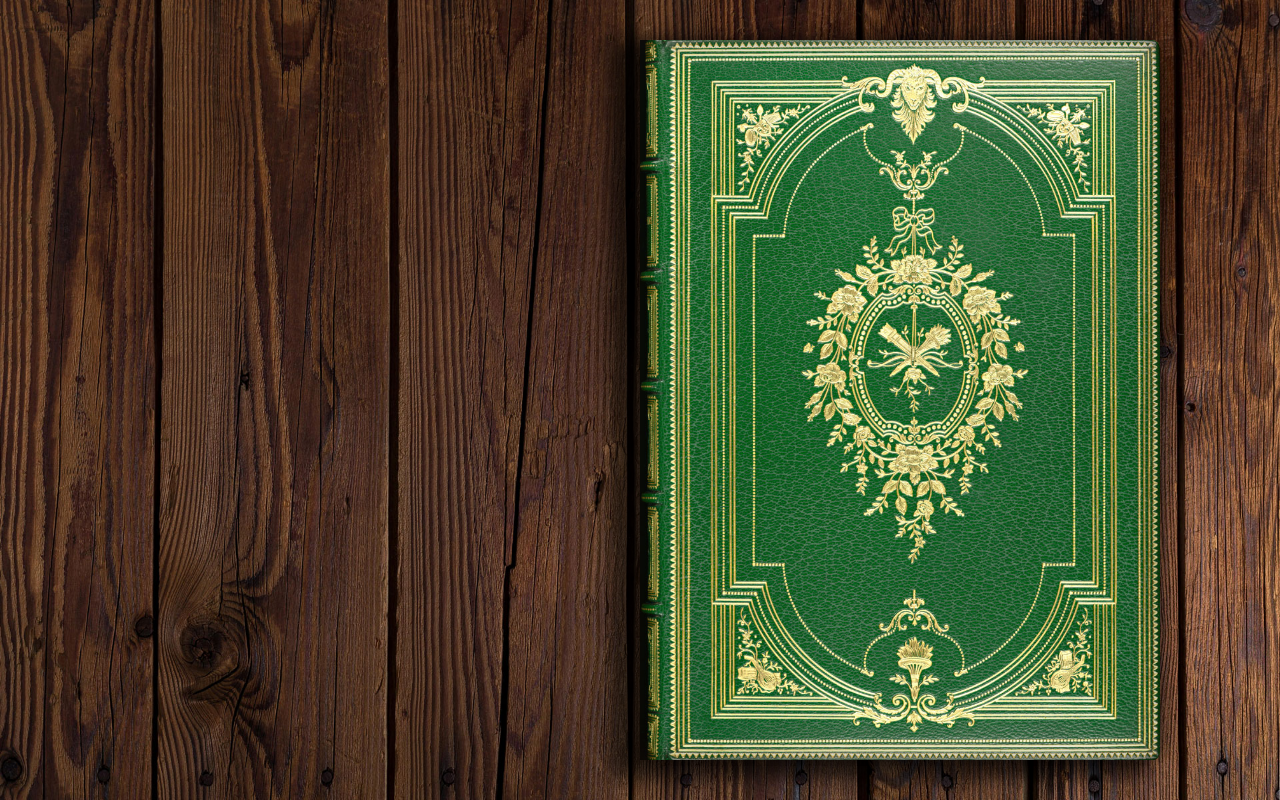
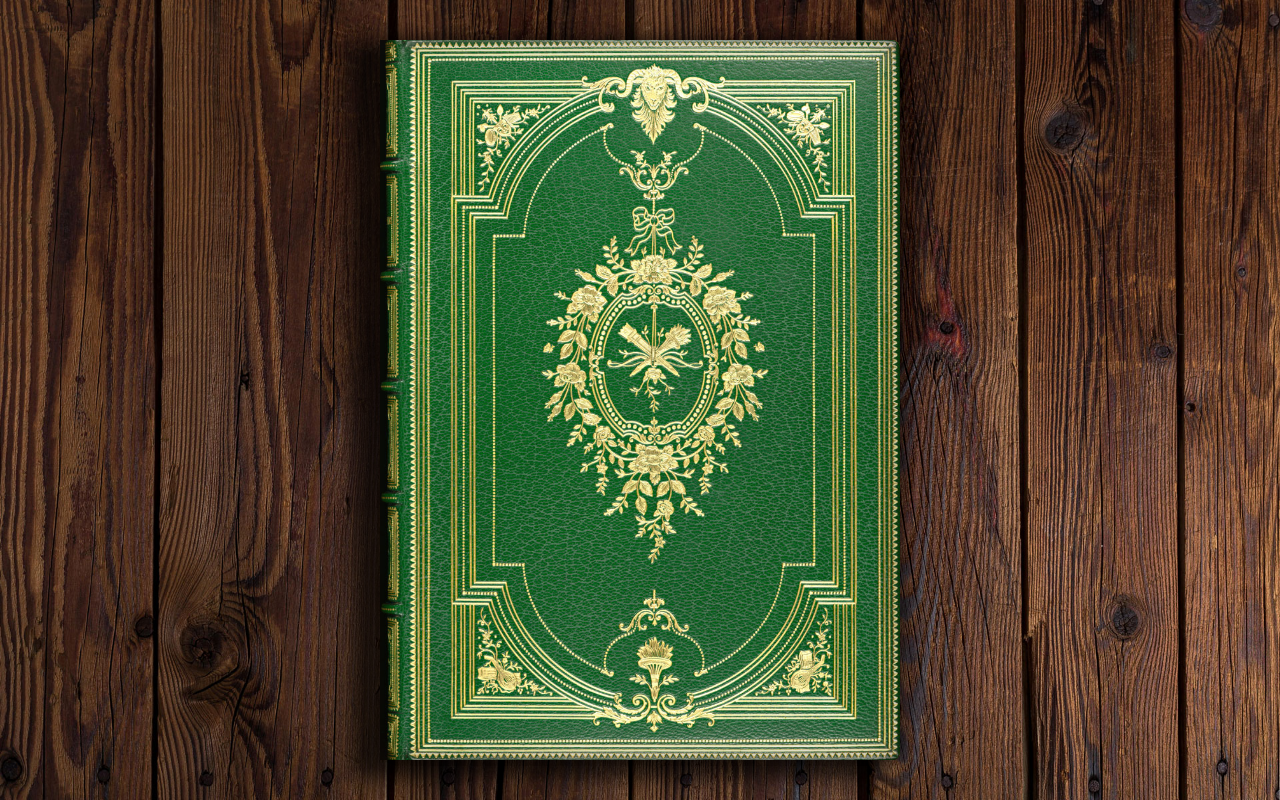
Before and after one commit to rhenoa24/Ultimania, an Angular app: page / in a window 1280 px wide. Built offline with nearby package versions, Linux system fonts and the light colour scheme.

Commit message:
Tracks first and last page now

```diff
--- a/src/app/flipbook/flipbook.component.html
+++ b/src/app/flipbook/flipbook.component.html
@@ -7,8 +7,9 @@
                  [Cover]="page.cover"
                  [FrontCover]="page.frontCover"
                  [style.zIndex]="zIndices[i]"
-                 (isFlippedChanged)="handleFlip(i)"
-                 [isCentered]="this.isCentered">
+                 (isFlippedChanged)="handleFlip(i, $event)"
+                 [onFirstPage]="this.onFirstPage"
+                 [onLastPage]="this.onLastPage">
       </flip-page>
     </div>
   </div>
--- a/src/app/flipbook/flipbook.component.ts
+++ b/src/app/flipbook/flipbook.component.ts
@@ -9,6 +9,8 @@ import { Component, OnInit } from '@angular/core';
 export class FlipbookComponent implements OnInit {
   pages: { front?: string; back?: string; cover?: string; frontCover?: boolean }[] = [];
   zIndices: number[] = [];
+
+  flippedStates: boolean[] = [];
 
   ngOnInit(): void {
     // Define your pages
@@ -33,22 +35,40 @@ export class FlipbookComponent implements OnInit {
 
   isCooldown = false;
 
-  handleFlip(pageIndex: number): void {
+  handleFlip(pageIndex: number, isFlipped: boolean): void {
     if (this.isCooldown) return;
 
     // Start cooldown
     this.isCooldown = true;
     setTimeout(() => {
       this.isCooldown = false;
-    },500);
+    }, 500);
 
     // Immediately update z-index
     const highestZIndex = Math.max(...this.zIndices);
     this.zIndices[pageIndex] = highestZIndex + 1;
+
+    this.flippedStates[pageIndex] = isFlipped;
+    this.checkAllPagesFlipped();
+
+    //console.log(this.flippedStates);
   }
 
-  isCentered = false;
+  onFirstPage = true;
+  onLastPage = false;
 
+  // Helper method to check if all pages are flipped
+  checkAllPagesFlipped(): void {
+    this.onFirstPage = false;
+    this.onLastPage = false;
+
+    if (this.flippedStates[0] === false || this.flippedStates.length === 0) {
+      this.onFirstPage = true; //First Page not yet flipped
+    }
+    if (this.flippedStates[this.pages.length - 1] === true) {
+      this.onLastPage = true; //Last Page has been flipped
+    }
+  }
 
 
 }
--- a/src/app/flippage/flippage.component.css
+++ b/src/app/flippage/flippage.component.css
@@ -108,9 +108,13 @@
 /**/
 
 .flip-page {
-    transition: transform 1s ease;
+  transition: transform 1s ease;
 }
 
-.flip-page.centered {
-  transform: translateX(calc(50% / -2));
-}
+  .flip-page.first-page {
+    transform: translateX(calc(50% / -2));
+  }
+
+  .flip-page.last-page {
+    transform: translateX(calc(-50% / -2));
+  }
--- a/src/app/flippage/flippage.component.html
+++ b/src/app/flippage/flippage.component.html
@@ -2,7 +2,8 @@
      [class.flipped]="this.isFlipped"
      [class.cover-page]="this.Cover"
      [class.front]="this.FrontCover"
-     [class.centered]="this.isCentered">
+     [class.first-page]="this.onFirstPage"
+     [class.last-page]="this.onLastPage">
 
   @if (this.Cover !== '' && this.Cover !== null && this.Cover !== undefined) {
   <!-- Cover Page -->
--- a/src/app/flippage/flippage.component.ts
+++ b/src/app/flippage/flippage.component.ts
@@ -16,7 +16,8 @@ export class FlippageComponent {
   protected isFlipped: boolean = false;
   @Output() isFlippedChanged = new EventEmitter<boolean>();
 
-  @Input() isCentered?: boolean = true;
+  @Input() onFirstPage?: boolean = true;
+  @Input() onLastPage?: boolean = true;
 
   constructor(
     private cdr: ChangeDetectorRef
```
